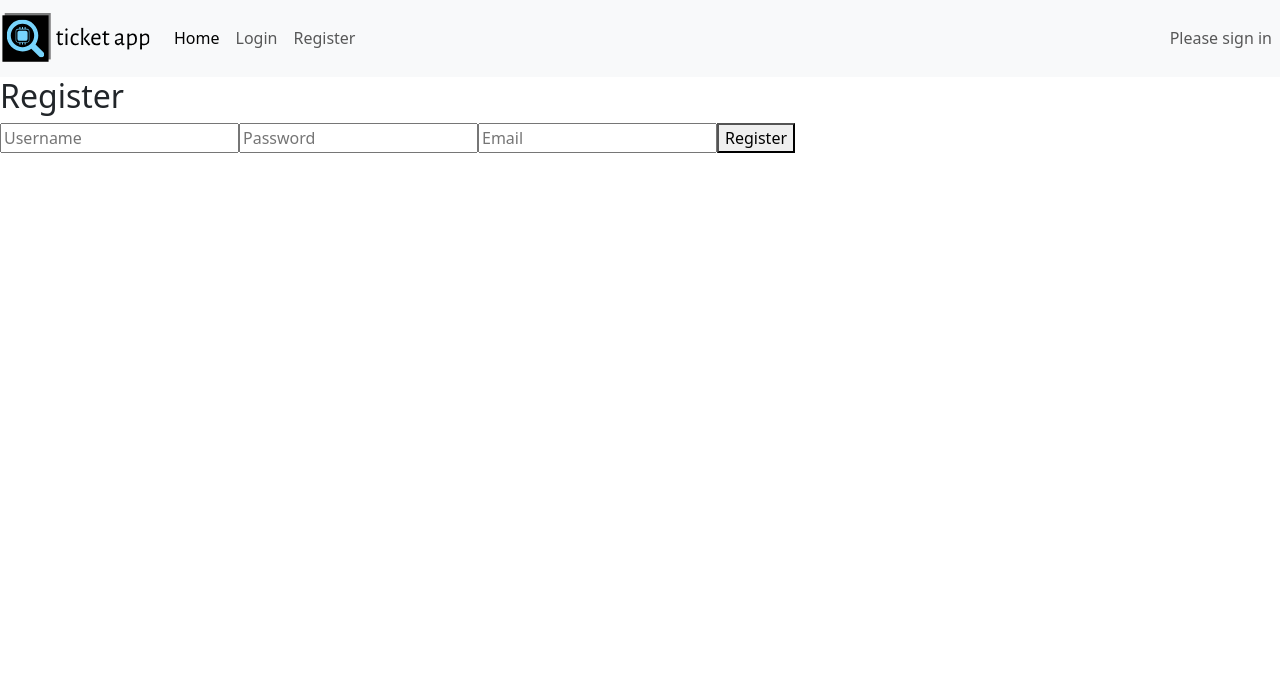
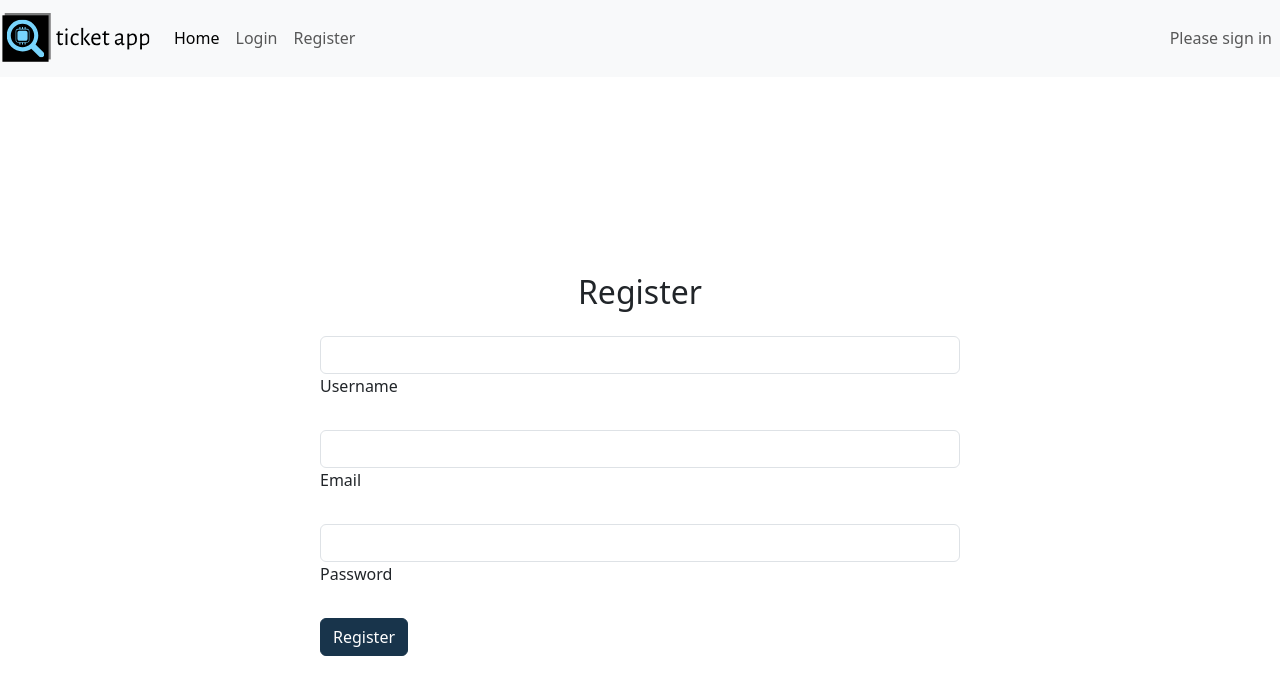
Before and after one commit to suprayoungblood/Ticket-Application, a Vue app in the folder Ticket-Application-Frontend/: page /register in a window 1280 px wide. Shown: the top 694 px of the page. Built offline with nearby package versions, Linux system fonts and the light colour scheme.

Commit message:
updated the login and register css

```diff
--- /dev/null
+++ b/Ticket-Application-Frontend/src/components/alerts/alert.vue
@@ -0,0 +1,24 @@
+<template>
+  <div v-if="visible" class="alert alert-success fixed-top mt-5" role="alert">
+    Successfully logged in!
+  </div>
+</template>
+
+<script>
+export default {
+  props: {
+    visible: {
+      type: Boolean,
+      default: false,
+    },
+  },
+};
+</script>
+
+<style scoped>
+.alert {
+  width: 100%;
+  text-align: center;
+  z-index: 1030;
+}
+</style>
--- a/Ticket-Application-Frontend/src/pages/login/Login.vue
+++ b/Ticket-Application-Frontend/src/pages/login/Login.vue
@@ -1,23 +1,19 @@
-<template>
-  <div>
-    <h2>Login</h2>
-    <form @submit.prevent="handleLogin">
-      <input v-model="username" placeholder="Username" />
-      <input type="password" v-model="password" placeholder="Password" />
-      <button type="submit">Login</button>
-    </form>
-  </div>
-</template>
+<template src="./login.html"></template>
 
 <script lang="ts">
 import axios from "axios";
 import useUserContext from "@/contexts/useUserContext";
+import Alert from "@/components/alerts/alert.vue"; // Importing the Alert component
 
 export default {
+  components: {
+    Alert,
+  },
   data() {
     return {
       username: "",
       password: "",
+      showSuccessAlert: false,
     };
   },
   setup() {
@@ -42,7 +38,11 @@ export default {
             userId: response.data.userId.toString(),
           });
 
-          alert(response.data.message);
+          this.showSuccessAlert = true; // Showing the alert
+          setTimeout(() => {
+            this.showSuccessAlert = false; // Hiding the alert after 3 seconds
+          }, 3000);
+
           console.log("Emitting userLoggedIn event");
           this.$emit("userLoggedIn");
           this.$router.push("/");
@@ -56,3 +56,5 @@ export default {
   },
 };
 </script>
+
+<style src="./login.css"></style>
--- a/Ticket-Application-Frontend/src/pages/login/login.css
+++ b/Ticket-Application-Frontend/src/pages/login/login.css
@@ -0,0 +1,11 @@
+.vh-100 {
+  min-height: 100vh;
+}
+
+.alert.fixed-top {
+  position: fixed;
+  top: 0;
+  left: 0;
+  right: 0;
+  z-index: 1030;
+}
--- a/Ticket-Application-Frontend/src/pages/login/login.html
+++ b/Ticket-Application-Frontend/src/pages/login/login.html
@@ -0,0 +1,39 @@
+<Alert :visible="showSuccessAlert"></Alert>
+
+<div class="d-flex justify-content-center align-items-center vh-100">
+  <div class="col-md-6">
+    <h2 class="text-center mb-4">Login</h2>
+    <div class="tab-content">
+      <div
+        class="tab-pane fade show active"
+        id="pills-login"
+        role="tabpanel"
+        aria-labelledby="tab-login"
+      >
+        <form @submit.prevent="handleLogin">
+          <div class="form-outline mb-4">
+            <input
+              type="text"
+              id="loginName"
+              class="form-control"
+              v-model="username"
+            />
+            <label class="form-label" for="loginName">Username</label>
+          </div>
+          <div class="form-outline mb-4">
+            <input
+              type="password"
+              id="loginPassword"
+              class="form-control"
+              v-model="password"
+            />
+            <label class="form-label" for="loginPassword">Password</label>
+          </div>
+          <button type="submit" class="btn btn-primary btn-block mb-4">
+            Login
+          </button>
+        </form>
+      </div>
+    </div>
+  </div>
+</div>
--- a/Ticket-Application-Frontend/src/pages/registration/Register.vue
+++ b/Ticket-Application-Frontend/src/pages/registration/Register.vue
@@ -1,14 +1,4 @@
-<template>
-  <div>
-    <h2>Register</h2>
-    <form @submit.prevent="handleRegister">
-      <input v-model="username" placeholder="Username" />
-      <input type="password" v-model="password" placeholder="Password" />
-      <input v-model="email" placeholder="Email" />
-      <button type="submit">Register</button>
-    </form>
-  </div>
-</template>
+<template src="./register.html"></template>
 
 <script lang="ts">
 import axios from "axios";
--- a/Ticket-Application-Frontend/src/pages/registration/register.css
+++ b/Ticket-Application-Frontend/src/pages/registration/register.css
@@ -0,0 +1,3 @@
+.vh-100 {
+  min-height: 100vh;
+}
--- a/Ticket-Application-Frontend/src/pages/registration/register.html
+++ b/Ticket-Application-Frontend/src/pages/registration/register.html
@@ -0,0 +1,37 @@
+<div class="d-flex justify-content-center align-items-center vh-100">
+  <div class="col-md-6">
+    <h2 class="text-center mb-4">Register</h2>
+    <form @submit.prevent="handleRegister">
+      <div class="form-outline mb-4">
+        <input
+          type="text"
+          id="registerUsername"
+          class="form-control"
+          v-model="username"
+        />
+        <label class="form-label" for="registerUsername">Username</label>
+      </div>
+      <div class="form-outline mb-4">
+        <input
+          type="email"
+          id="registerEmail"
+          class="form-control"
+          v-model="email"
+        />
+        <label class="form-label" for="registerEmail">Email</label>
+      </div>
+      <div class="form-outline mb-4">
+        <input
+          type="password"
+          id="registerPassword"
+          class="form-control"
+          v-model="password"
+        />
+        <label class="form-label" for="registerPassword">Password</label>
+      </div>
+      <button type="submit" class="btn btn-primary btn-block mb-4">
+        Register
+      </button>
+    </form>
+  </div>
+</div>
```
